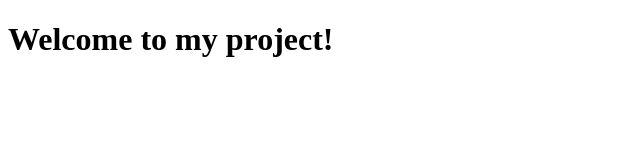
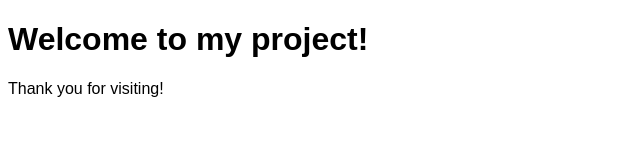
Before and after one commit to Rahimzhanovanuar/my-commit-repo, a plain HTML site: page index.html in a window 1280 px wide. Shown: the whole page, without its empty margins (0-640 px from the left). Drawn offline with Linux system fonts and the light colour scheme.

Commit message:
Updated index.html with thank you message

```diff
--- a/index.html
+++ b/index.html
@@ -2,8 +2,11 @@
 <html>
 <head>
   <title>My Commit Project</title>
+  <link rel="stylesheet" href="style.css">
 </head>
 <body>
   <h1>Welcome to my project!</h1>
+  <p>Thank you for visiting!</p>
+
 </body>
 </html>
--- /dev/null
+++ b/style.css
@@ -0,0 +1,3 @@
+body {
+    font-family: Arial, sans-serif;
+  }
```
